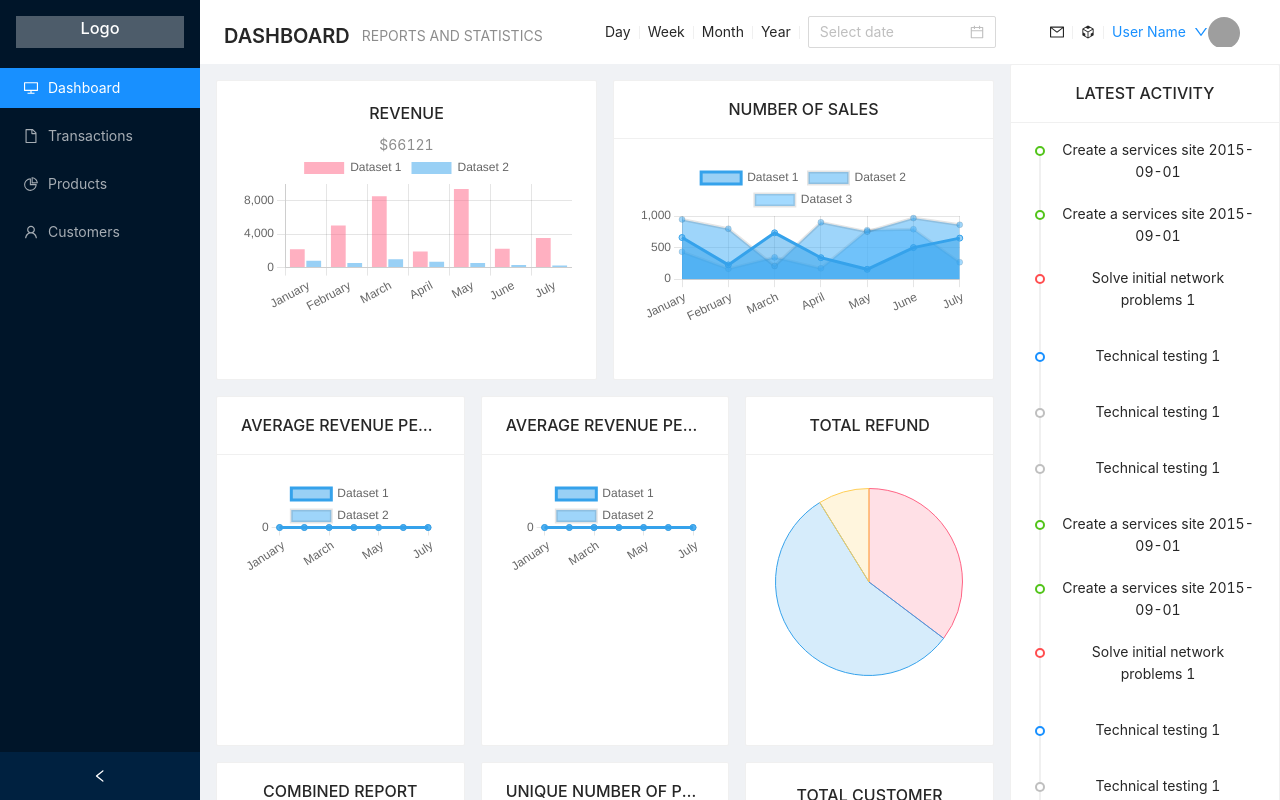
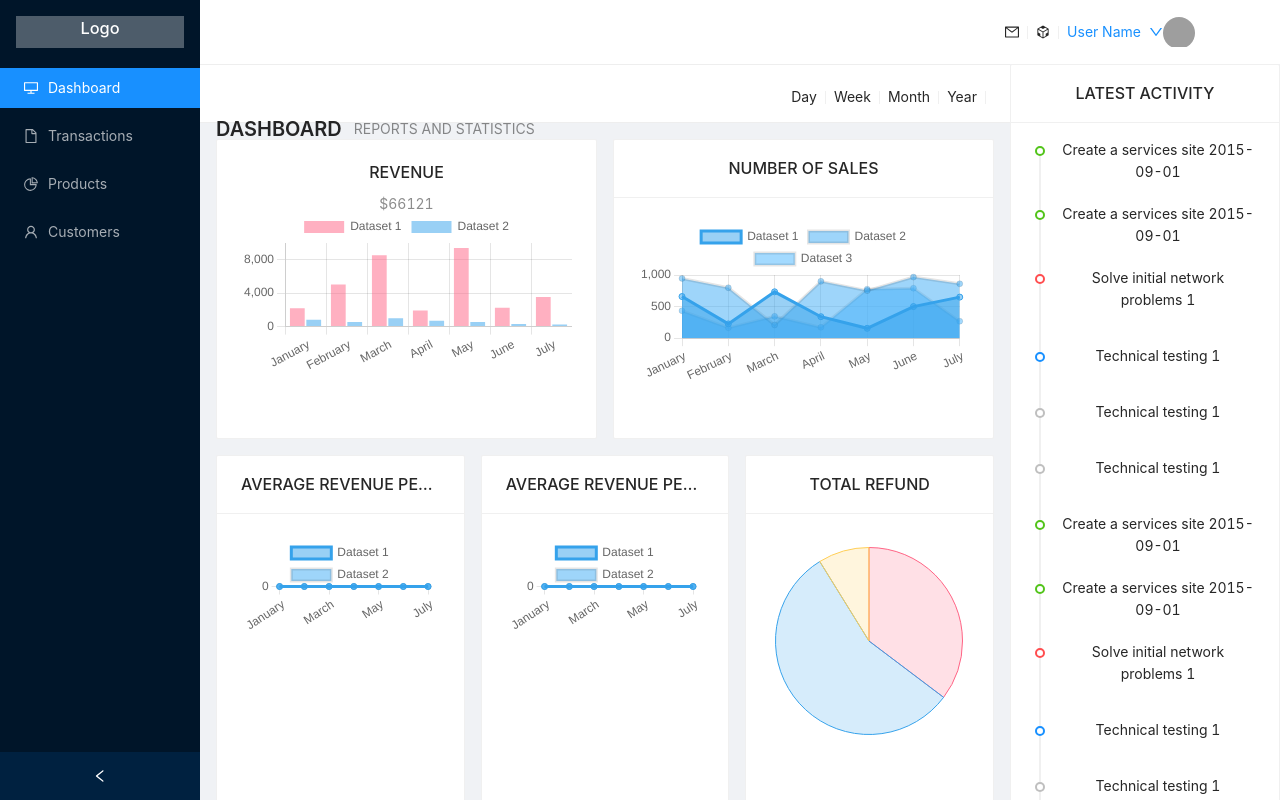
Before and after one commit to asadshaikhcodes/React-dashboard, a React (Create React App) app: page / in a window 1280 px wide. Shown: the top 800 px of the page. Built offline with nearby package versions, Linux system fonts and the light colour scheme; grey boxes are pictures that could not be loaded.

Commit message:
fixed dashboard content header

```diff
--- a/src/Components/Dashboard.jsx
+++ b/src/Components/Dashboard.jsx
@@ -90,41 +90,8 @@ function Dashboard() {
           }}
         >
           <Row>
-            <Col lg={18} sm={12}>
-              <Row>
-                <Col span={12}>
-                  <PageHeader
-                    title="DASHBOARD"
-                    subTitle="REPORTS AND STATISTICS "
-                  />
-                </Col>
-                <Col lg={12} sm={0}>
-                  <Row>
-                    <Col>Day</Col>
-                    <Col>
-                      <Divider type="vertical" />
-                    </Col>
-                    <Col>Week</Col>
-                    <Col>
-                      <Divider type="vertical" />
-                    </Col>
-                    <Col>Month</Col>
-                    <Col>
-                      <Divider type="vertical" />
-                    </Col>
-                    <Col>Year</Col>
-                    <Col>
-                      <Divider type="vertical" />
-                    </Col>
-                    <Col>
-                      <DatePicker />
-                    </Col>
-                  </Row>
-                </Col>
-              </Row>
-            </Col>
-            <Col lg={6} sm={12}>
-              <Row justify="center" align="center">
+            <Col lg={6} sm={12} push={17}>
+              <Row justify="center" align="middle">
                 <Col>
                   <MailOutlined />
                 </Col>
@@ -169,9 +136,7 @@ function Dashboard() {
         <Content>
           <Row>
             <Col lg={18} sm={24}>
-              <div style={{ padding: "16px" }}>
-                <DashboardContent />
-              </div>
+              <DashboardContent />
             </Col>
             <Col lg={6} sm={24}>
               <Card title="LATEST ACTIVITY">
--- a/src/Components/DashboardContent.jsx
+++ b/src/Components/DashboardContent.jsx
@@ -1,5 +1,5 @@
 import React from "react";
-import { Row, Col, Card } from "antd";
+import { Row, Col, Card, PageHeader, Divider, DatePicker, Layout } from "antd";
 import Meta from "antd/lib/card/Meta";
 import BarChart from "./BarChart";
 import AreaChart from "./AreaChart";
@@ -9,6 +9,56 @@ import PolarChart from "./PolarChart";
 
 function DashboardContent() {
   return (
+    <>
+      <Layout>
+        <Layout.Header
+          className="site-layout-background"
+          style={{
+            borderBottom: "1px solid #eee",
+            borderTop: "1px solid #eee",
+            padding: "0 16px",
+            height: "59px",
+          }}
+        >
+          <Row>
+            <Col span={24}>
+              <Row justify="space-between" align="middle">
+                <Col sm={24} lg={12}>
+                  <PageHeader
+                    title="DASHBOARD"
+                    subTitle="REPORTS AND STATISTICS "
+                    style={{ padding: "0px" }}
+                  />
+                </Col>
+                <Col lg={12} sm={24}>
+                  <Row align="middle" justify="end">
+                    <Col>Day</Col>
+                    <Col>
+                      <Divider type="vertical" />
+                    </Col>
+                    <Col>Week</Col>
+                    <Col>
+                      <Divider type="vertical" />
+                    </Col>
+                    <Col>Month</Col>
+                    <Col>
+                      <Divider type="vertical" />
+                    </Col>
+                    <Col>Year</Col>
+                    <Col>
+                      <Divider type="vertical" />
+                    </Col>
+                    <Col>
+                      <DatePicker />
+                    </Col>
+                  </Row>
+                </Col>
+              </Row>
+            </Col>
+          </Row>
+        </Layout.Header>
+      </Layout>
+      <div style={{ padding: "16px" }}>
         <Row gutter={[16, 16]}>
           <Col lg={12} sm={24}>
             <Card className="boxBig" hoverable>
@@ -22,7 +72,11 @@ function DashboardContent() {
             </Card>
           </Col>
           <Col lg={8} sm={24}>
-        <Card className="box" title="AVERAGE REVENUE PER CUSTOMER" hoverable>
+            <Card
+              className="box"
+              title="AVERAGE REVENUE PER CUSTOMER"
+              hoverable
+            >
               <AreaChart />
             </Card>
           </Col>
@@ -42,7 +96,11 @@ function DashboardContent() {
             </Card>
           </Col>
           <Col lg={8} sm={24}>
-        <Card className="box" title="UNIQUE NUMBER OF PRODUCS SOLD" hoverable>
+            <Card
+              className="box"
+              title="UNIQUE NUMBER OF PRODUCS SOLD"
+              hoverable
+            >
               <PolarChart />
             </Card>
           </Col>
@@ -53,6 +111,8 @@ function DashboardContent() {
             </Card>
           </Col>
         </Row>
+      </div>
+    </>
   );
 }
 
```
Lines whose indentation alone changed are shown as unchanged.
